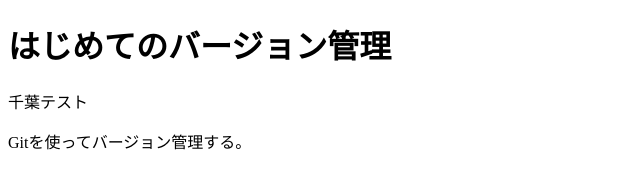
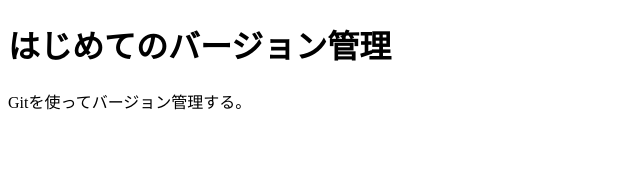
Before and after one commit to masahirokawase/first-git, a plain HTML site: page index.html in a window 1280 px wide. Shown: the whole page, without its empty margins (0-640 px from the left). Drawn offline with Linux system fonts and the light colour scheme.

Commit message:
テスト

```diff
--- a/index.html
+++ b/index.html
@@ -6,7 +6,6 @@
     </head>
     <body>
         <h1>はじめてのバージョン管理</h1>
-        千葉テスト
         <p>Gitを使ってバージョン管理する。</p>
     </body>
 </html>
```
